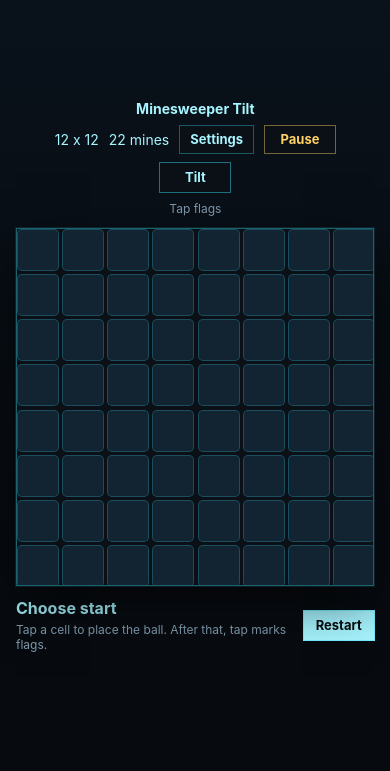
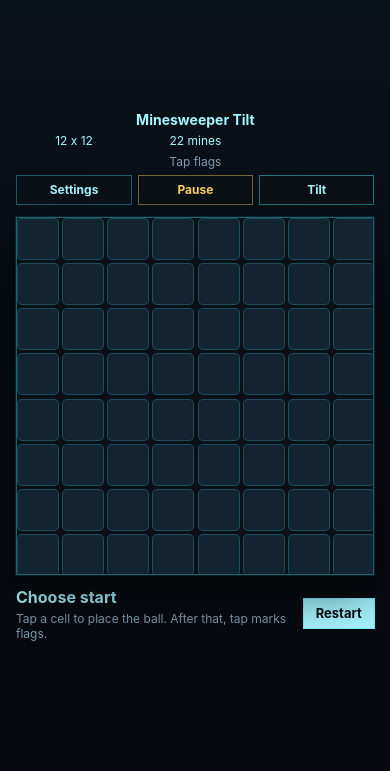
Before and after one commit to kusonnim/tiltSweeper, a website built with Vite: page index.html in a window 390 px wide. Built offline with nearby package versions, Linux system fonts and the light colour scheme.

Commit message:
Improve mobile HUD wrapping

```diff
--- a/src/styles/main.css
+++ b/src/styles/main.css
@@ -236,18 +236,37 @@ body[data-debug="1"] #app {
   }
 
   .hud {
-    min-height: 58px;
+    display: grid;
+    grid-template-columns: repeat(3, minmax(0, 1fr));
+    width: min(calc(100vw - 32px), 520px);
+    min-height: 0;
+    gap: 6px;
+  }
+
+  .hud strong,
+  .hud-hint {
+    grid-column: 1 / -1;
+  }
+
+  .hud > span:not(.hud-hint) {
+    min-width: 0;
+    text-align: center;
+    font-size: 12px;
+    line-height: 1.2;
   }
 
   .hud-hint {
-    order: 5;
-    flex-basis: 100%;
+    min-width: 0;
+    line-height: 1.2;
   }
 
-.tilt-button,
+  .tilt-button,
   .settings-open-button,
   .pause-button {
-    min-width: 72px;
+    width: 100%;
+    min-width: 0;
+    padding: 8px 6px;
+    font-size: 12px;
   }
 }
 
```
